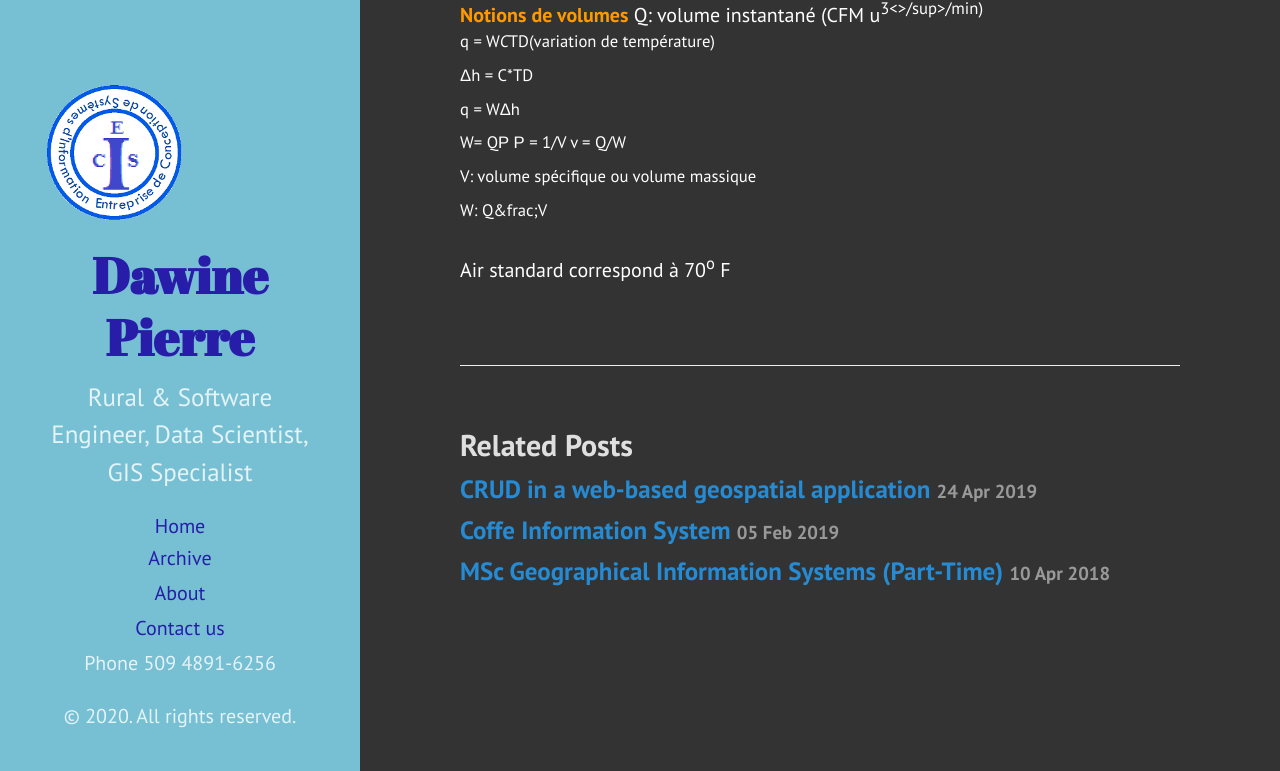
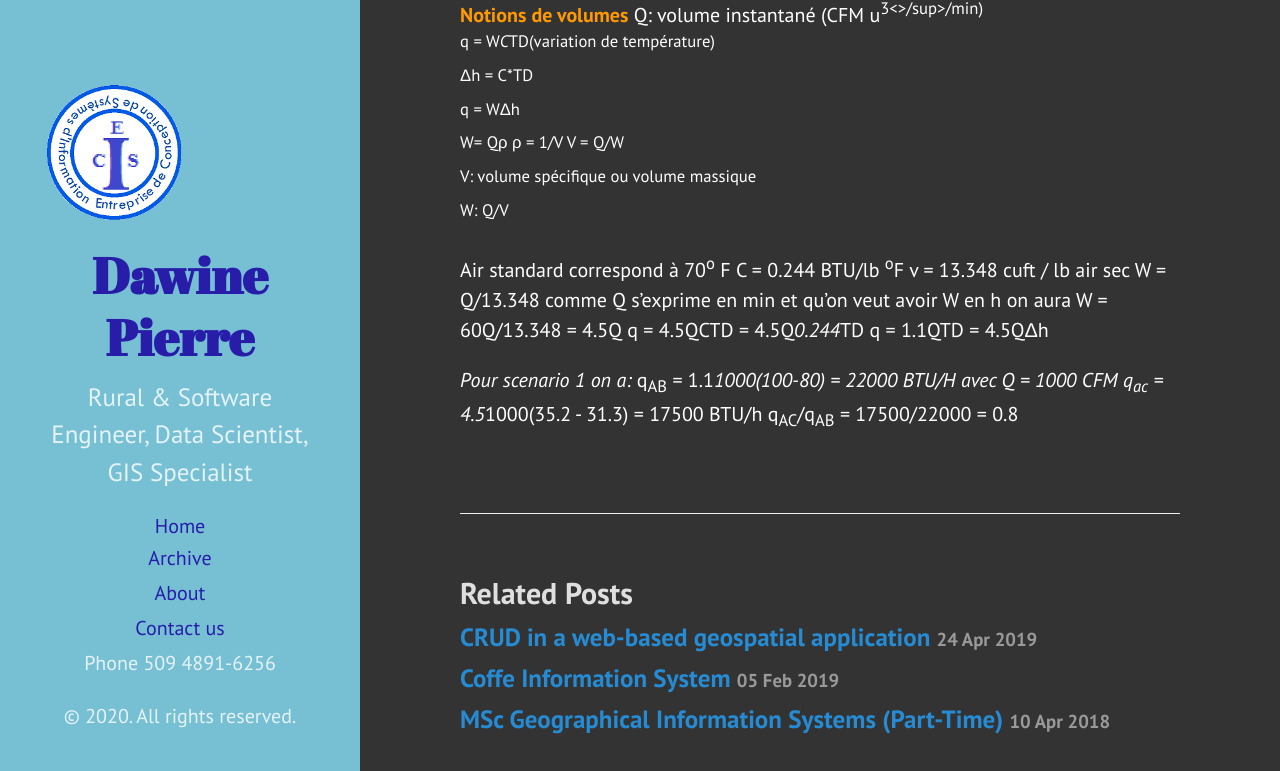
Before and after one commit to pdawine/pdawine.github.io, a Jekyll site: the page built from _posts/2020-01-20-cours-de-climatisation.md, in a window 1280 px wide and 900 px high, scrolled down 9357 px, cut to the strip 129-900 px from the top of the window. Built offline with Jekyll 4.4.1, drawn with Linux system fonts in a browser that asks for light colours.

Commit message:
Update 2020-01-20-cours-de-climatisation.md

```diff
--- a/_posts/2020-01-20-cours-de-climatisation.md
+++ b/_posts/2020-01-20-cours-de-climatisation.md
@@ -165,10 +165,20 @@ Q: volume instantané (CFM u<sup>3<>/sup>/min) <br>
 q = W*C*TD(variation de température) <br>
 &Delta;h = C*TD <br>
 q = W&Delta;h <br>
-W= Q&Rho;   &Rho; = 1/V   v = Q/W <br>
+W= Q&rho;   &rho; = 1/V   V = Q/W <br>
 V: volume spécifique ou volume massique <br>
-W: Q&frac;V <br>
+W: Q/V <br>
 
+Air standard correspond à 70<sup>o</sup> F
+C = 0.244 BTU/lb <sup>o</sup>F
+v = 13.348 cuft / lb air sec
+W = Q/13.348 comme Q s'exprime en min et qu'on veut avoir W en h on aura
+W = 60Q/13.348 = 4.5Q
+q = 4.5QCTD = 4.5Q*0.244*TD
+q = 1.1QTD = 4.5Q&Delta;h
 
-
- Air standard correspond à 70<sup>o</sup> F
+*Pour scenario 1 on a:*
+q<sub>AB</sub> = 1.1*1000(100-80) = 22000 BTU/H
+avec Q = 1000 CFM
+q<sub>ac</sub> = 4.5*1000(35.2 - 31.3) = 17500 BTU/h
+q<sub>AC</sub>/q<sub>AB</sub> = 17500/22000 = 0.8
```
